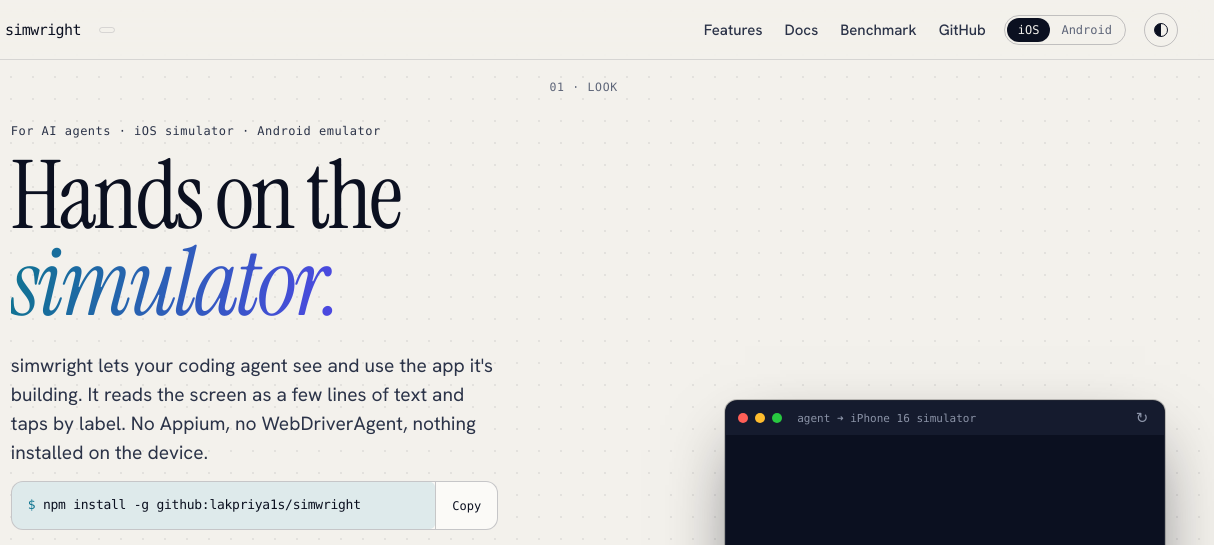
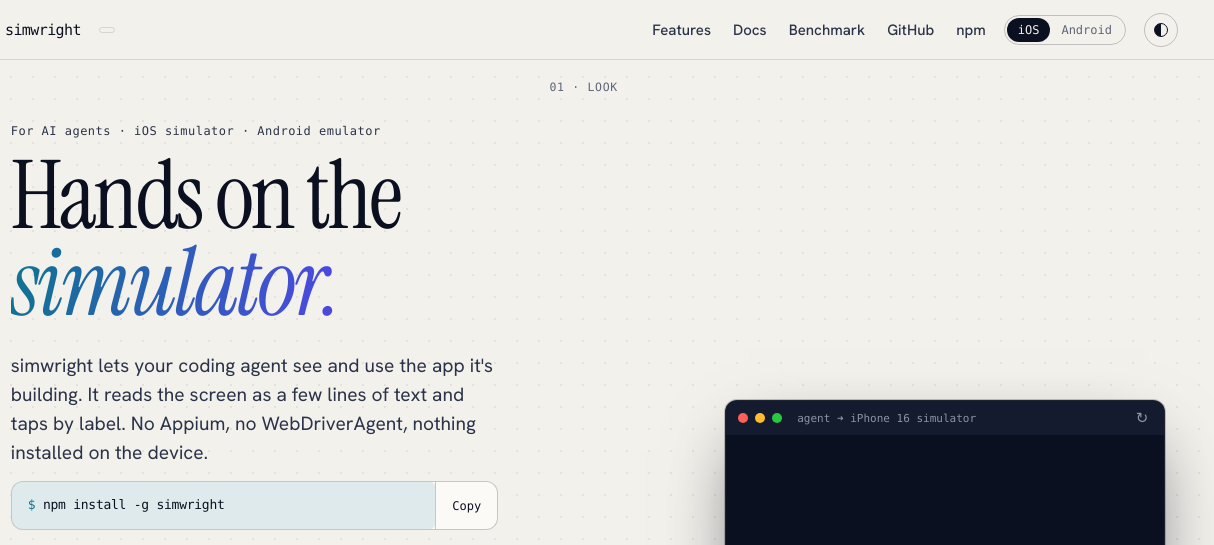
Before and after one commit to lakpriya1s/looktap, a website: page site/src/index.html in a window 1280 px wide. Shown: the top 545 px of the page, 66-1280 px from the left. Drawn offline with Linux system fonts and the light colour scheme; a web font is replaced by a local one.

Commit message:
Prepare the npm release: install with npm install -g simwright
- package.json: no longer private.
- README: install from npm (the GitHub install moves to "Other ways to
  install", for main), an npm badge, and absolute URLs for the images and
  file links so they render on npmjs.com (assets/ isn't in the package).
- Website: the install box, the get-started steps and the kickstart prompt
  use npm; npm in the top bar.

```diff
--- a/package.json
+++ b/package.json
@@ -24,7 +24,6 @@
   "bugs": {
     "url": "https://github.com/lakpriya1s/simwright/issues"
   },
-  "private": true,
   "type": "module",
   "bin": {
     "simwright": "bin/simwright.js"
--- a/site/src/index.html
+++ b/site/src/index.html
@@ -27,6 +27,7 @@
     <a href="docs/quick-start.html">Docs</a>
     <a href="#benchmark">Benchmark</a>
     <a href="https://github.com/lakpriya1s/simwright" rel="noopener">GitHub</a>
+    <a href="https://www.npmjs.com/package/simwright" rel="noopener">npm</a>
   </nav>
   <div class="seg" role="group" aria-label="Demo platform">
     <button type="button" data-platform-set="ios" aria-pressed="true">iOS</button>
@@ -43,7 +44,7 @@
         <h1 id="hero-title">Hands on the <em>simulator.</em></h1>
         <p class="lede">simwright lets your coding agent see and use the app it's building. It reads the screen as a few lines of text and taps by label. No Appium, no WebDriverAgent, nothing installed on the device.</p>
         <div class="install">
-          <code id="install-cmd">npm install -g github:lakpriya1s/simwright</code>
+          <code id="install-cmd">npm install -g simwright</code>
           <button type="button" data-copy="#install-cmd">Copy</button>
         </div>
         <p class="cta"><a class="btn" href="docs/quick-start.html">Read the docs</a><a class="btn ghost" href="#start">Kickstart your agent</a></p>
@@ -125,7 +126,7 @@
         <p class="kicker">Get started</p>
         <h2 id="start-title">Two minutes to a phone your agent can use</h2>
         <ol class="steps">
-          <li><span>Install</span><code>npm install -g github:lakpriya1s/simwright</code></li>
+          <li><span>Install</span><code>npm install -g simwright</code></li>
           <li><span>Check the toolchain</span><code>simwright doctor</code></li>
           <li><span>Teach your agent</span><code>simwright skill --install</code></li>
           <li><span>Drive</span><code>simwright launch com.apple.Preferences --ls</code></li>
@@ -136,7 +137,7 @@
         <div class="prompt-head"><span>Paste into Claude Code, Cursor, Codex, opencode…</span><button type="button" data-copy="#kickstart">Copy</button></div>
         <pre id="kickstart">Install simwright (https://github.com/lakpriya1s/simwright) so you can drive my app in the iOS simulator / Android emulator:
 
-1. Run `npm install -g github:lakpriya1s/simwright`, then `simwright doctor`, and fix anything it reports (boot a simulator or emulator if none is up).
+1. Run `npm install -g simwright`, then `simwright doctor`, and fix anything it reports (boot a simulator or emulator if none is up).
 2. Run `simwright skill --install` and read the skill it installs.
 3. Find my app's bundle id / package name in this repo and write a simwright.config.json with it at the repo root.
 4. Launch the app with `simwright launch --ls` and tell me what screen it's on.
```
Also changed, not shown: README.md.
